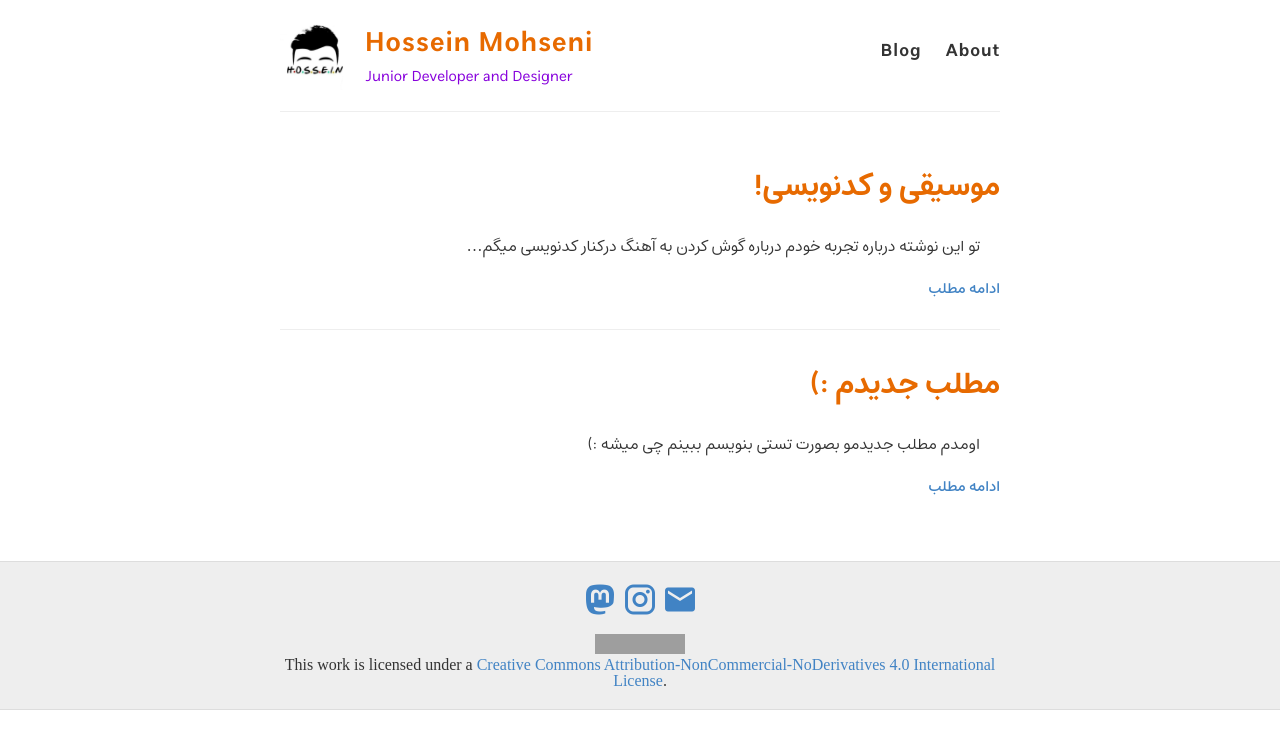
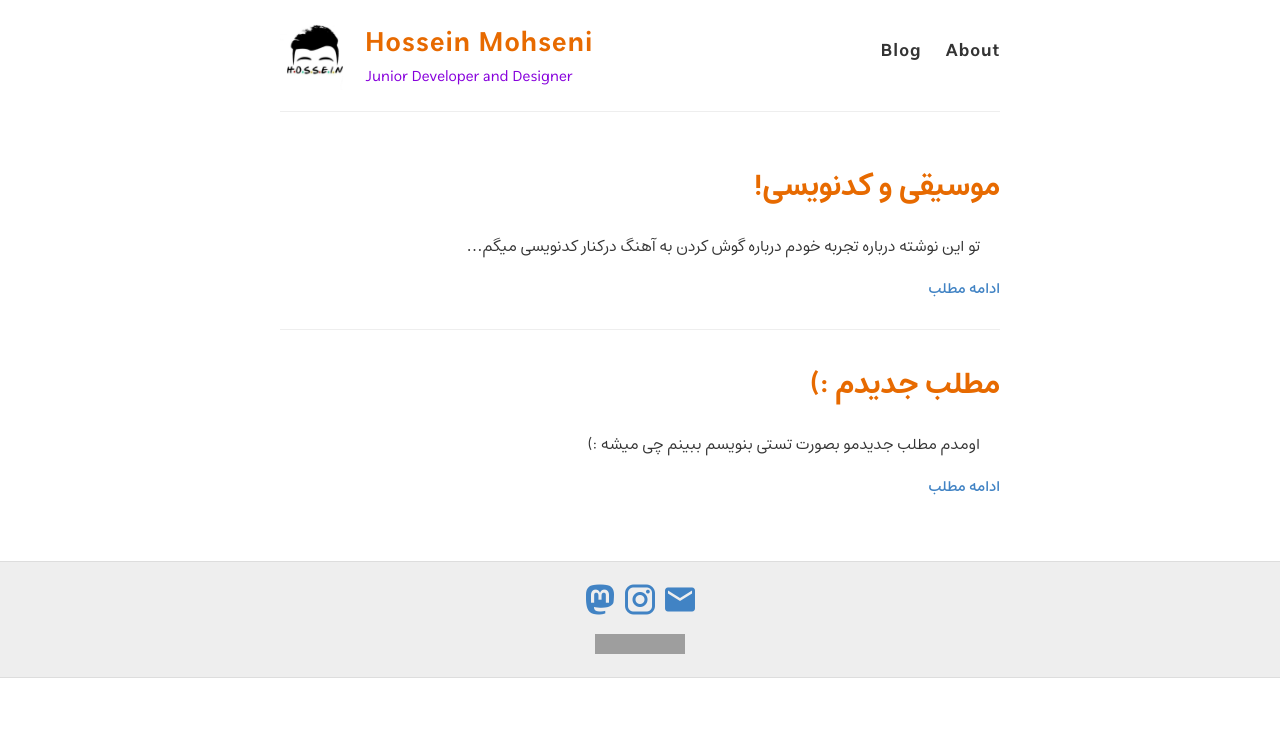
Before and after one commit to hosseinmh1/hosseinmh1.github.io, a Jekyll site: the page built from index.html, in a window 1280 px wide. Shown: the top 749 px of the page. Built offline with Jekyll 4.4.1, drawn with Linux system fonts in a browser that asks for light colours; nearby versions of some CDN libraries; grey boxes are pictures that could not be loaded.

Commit message:
fix problem of footer

```diff
--- a/_layouts/default.html
+++ b/_layouts/default.html
@@ -48,7 +48,7 @@
           <a href="mailto:mohsenihossein@protonmail.com" class="mdi mdi-email mdi-36px"></a>
           <br />
           <br />
-          <div class="license"><a rel="license" href="http://creativecommons.org/licenses/by-nc-nd/4.0/"><img alt="Creative Commons License" style="border-width:0" src="https://i.creativecommons.org/l/by-nc-nd/4.0/88x31.png" /></a><br />This work is licensed under a <a rel="license" href="http://creativecommons.org/licenses/by-nc-nd/4.0/">Creative Commons Attribution-NonCommercial-NoDerivatives 4.0 International License</a>.</div>
+          <div class="license"><a rel="license" href="http://creativecommons.org/licenses/by-nc-nd/4.0/"><img alt="Creative Commons License" style="border-width:0" src="https://i.creativecommons.org/l/by-nc-nd/4.0/88x31.png" /></a></div>
         </footer>
       </div>
     </div>
```
